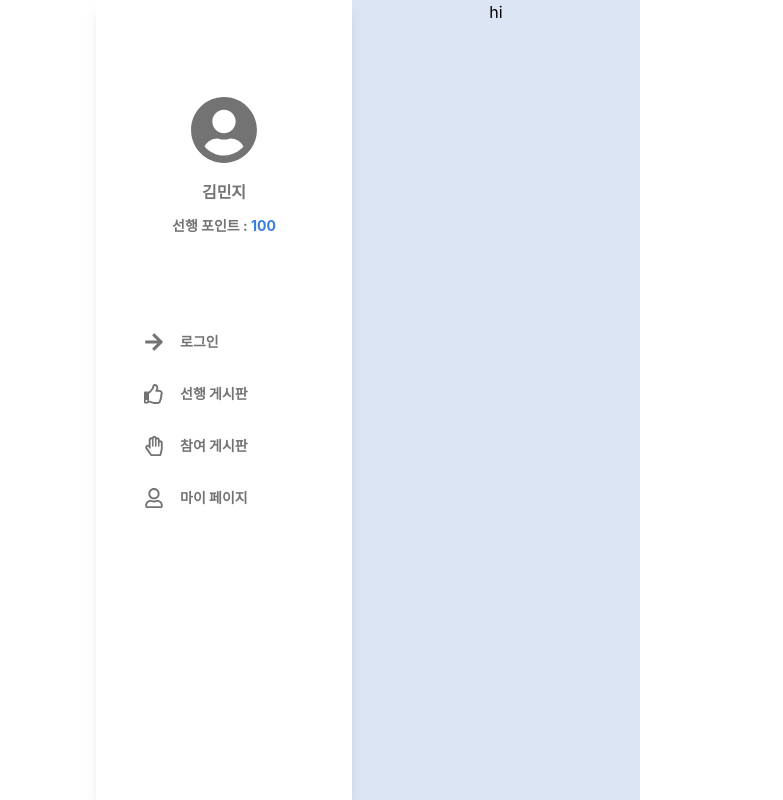
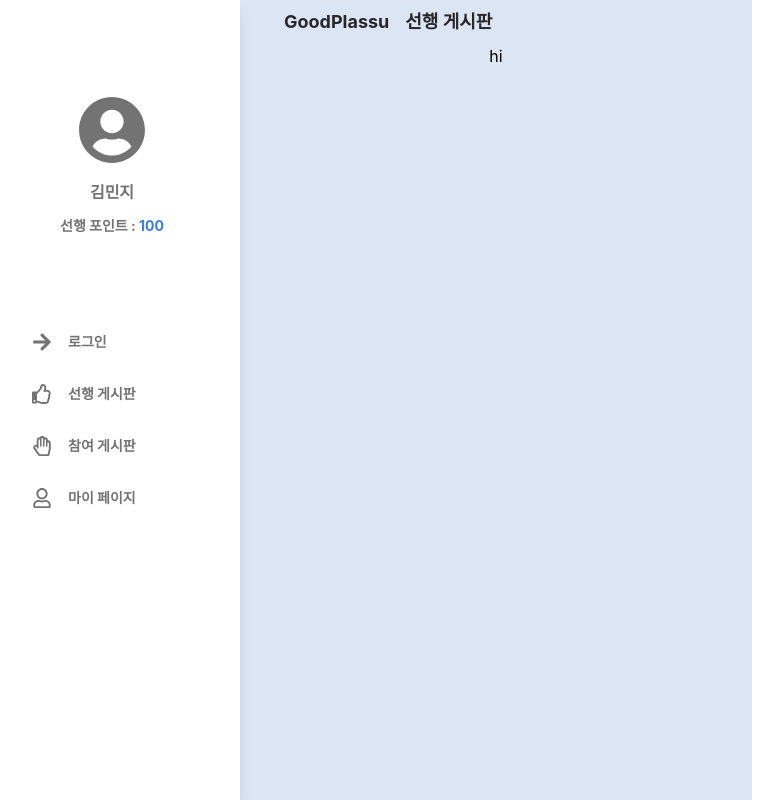
Before and after one commit to GoodPlaSSU/GoodPlaSSU-Frontend-2, a React (Create React App) app: page / in a window 1280 px wide. Shown: the whole page, without its empty margins (272-1055 px from the left). Built offline with nearby package versions, Linux system fonts and the light colour scheme.

Commit message:
✨ feat(contentheader): make content temporary header
make content temporary header

```diff
--- a/src/App.tsx
+++ b/src/App.tsx
@@ -1,4 +1,5 @@
 import "./App.css";
+import ContentHeader from "./components/Common/ContentHeader";
 import Header from "./components/Header/Header";
 import GoodPostList from "./pages/GoodPostList";
 
@@ -9,7 +10,8 @@ function App() {
                 <div className="w-64 h-screen bh-white shadow-lg z-10">
                     <Header />
                 </div>
-                <div className="h-screen w-72 bg-bg1">
+                <div className="h-screen w-[40vw] bg-bg1">
+                    <ContentHeader menu={"선행 게시판"} />
                     <GoodPostList />
                 </div>
             </div>
--- /dev/null
+++ b/src/components/Common/ContentHeader.tsx
@@ -0,0 +1,14 @@
+interface Params {
+    menu: String;
+}
+
+const ContentHeader = ({ menu }: Params) => {
+    return (
+        <div className="flex w-[100%] h-11 items-center gap-4 text-lg font-bold text-zinc-800">
+            <span className="pl-11">GoodPlassu</span>
+            <span>{menu}</span>
+        </div>
+    );
+};
+
+export default ContentHeader;
```
